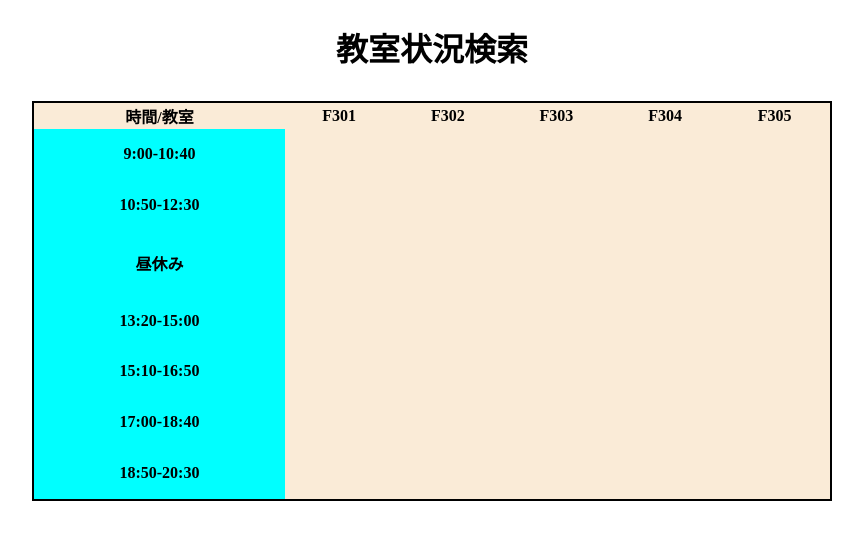
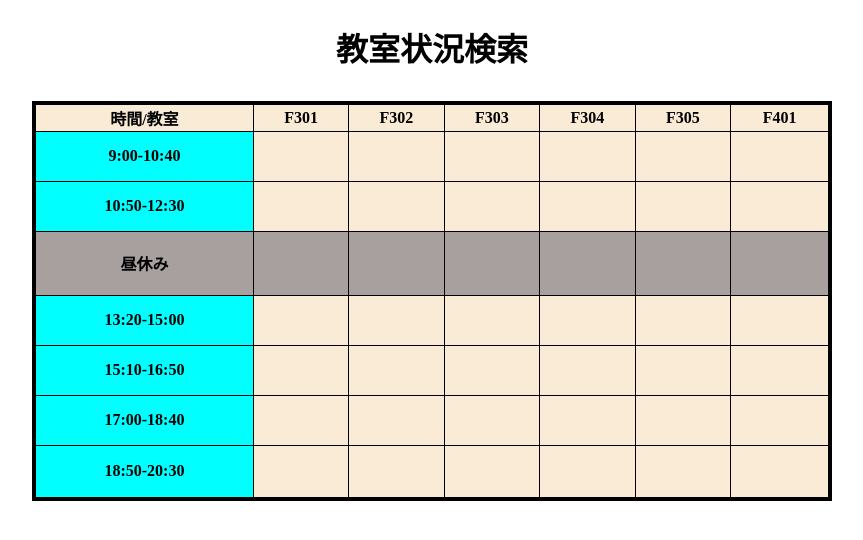
Before and after one commit to v-code-team-pioneer-inc/ccrs-frontend, a Next.js app: page /rooms in a window 1280 px wide. Shown: the top 540 px of the page, without its empty margins (208-1071 px from the left). Built offline with nearby package versions, Linux system fonts and the light colour scheme.

Commit message:
room_table.枠線変更

```diff
--- a/components/rooms/ClassroomStatusTable.jsx
+++ b/components/rooms/ClassroomStatusTable.jsx
@@ -7,33 +7,34 @@ import styles from "~/styles/rooms/ClassroomStatusTable.module.css";
 
 export const ClassroomStatusTable = () => {
   return (
-    <table className={styles.room_table}>
+    <table border="1" className={styles.room_table}>
       <thead>
         <tr>
-          <th>時間/教室</th> <th>F301</th> <th>F302</th> <th>F303</th> <th>F304</th> <th>F305</th>
+          <th >時間/教室</th> <th>F301</th> <th>F302</th> <th>F303</th> <th>F304</th> <th>F305</th> <th>F401</th>
         </tr>
       </thead>
       <tbody>
         <tr className={styles.room_tr}>
-          <th className={styles.room_main}>9:00-10:40</th> <td></td> <td></td> <td></td> <td></td> <td></td>
+          <th className={styles.room_main}>9:00-10:40</th> <td></td> <td></td> <td></td> <td></td> <td></td> <td></td>
         </tr>
         <tr className={styles.room_tr}>
-          <th className={styles.room_main}>10:50-12:30</th> <td></td> <td></td> <td></td> <td></td> <td></td>
+          <th className={styles.room_main}>10:50-12:30</th> <td></td> <td></td> <td></td> <td></td> <td></td> <td></td>
         </tr>
         <tr className={styles.room_tr}>
-          <th className={styles.room_main}>昼休み</th> <td></td> <td></td> <td></td> <td></td> <td></td>
+          <th className={styles.room_sub}>昼休み</th> <td className={styles.room_sub}></td> <td className={styles.room_sub}></td>
+          <td className={styles.room_sub}></td> <td className={styles.room_sub}></td> <td className={styles.room_sub}></td> <td className={styles.room_sub}></td>
         </tr>
         <tr className={styles.room_tr}>
-          <th className={styles.room_main}>13:20-15:00</th> <td></td> <td></td> <td></td> <td></td> <td></td>
+          <th className={styles.room_main}>13:20-15:00</th> <td></td> <td></td> <td></td> <td></td> <td></td> <td></td>
         </tr>
         <tr className={styles.room_tr}>
-          <th className={styles.room_main}>15:10-16:50</th> <td></td> <td></td> <td></td> <td></td> <td></td>
+          <th className={styles.room_main}>15:10-16:50</th> <td></td> <td></td> <td></td> <td></td> <td></td> <td></td>
         </tr>
         <tr className={styles.room_tr}>
-          <th className={styles.room_main}>17:00-18:40</th> <td></td> <td></td> <td></td> <td></td> <td></td>
+          <th className={styles.room_main}>17:00-18:40</th> <td></td> <td></td> <td></td> <td></td> <td></td> <td></td>
         </tr>
         <tr className={styles.room_tr}>
-          <th className={styles.room_main}>18:50-20:30</th> <td></td> <td></td> <td></td> <td></td> <td></td>
+          <th className={styles.room_main}>18:50-20:30</th> <td></td> <td></td> <td></td> <td></td> <td></td> <td></td>
         </tr>
         </tbody>
     </table>
--- a/styles/rooms/ClassroomStatusTable.module.css
+++ b/styles/rooms/ClassroomStatusTable.module.css
@@ -1,12 +1,17 @@
 .room_table {
-    font-weight: bold;
+    border: 4px solid #000;
+    border-spacing: 0;
+    border-collapse: collapse;
+    border-radius: 10px 10px 10px 10px;
     margin: 0 auto;
     background-color: antiquewhite;
     width: 800px;
     height: 400px;
     overflow :auto;
-    border: 2px solid #000;
-    border-collapse: collapse;
+}
+
+.room_sub {
+    background-color: rgb(168, 159, 159);
 }
 
 .room_tr {
```
